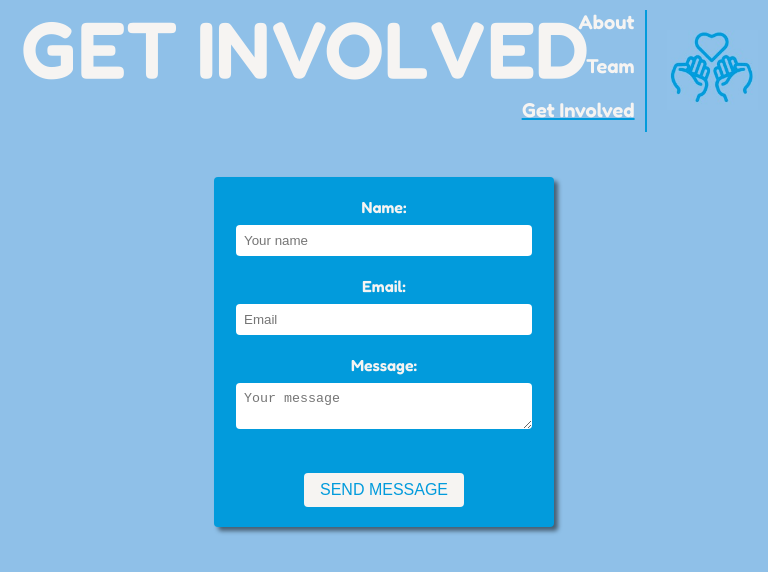
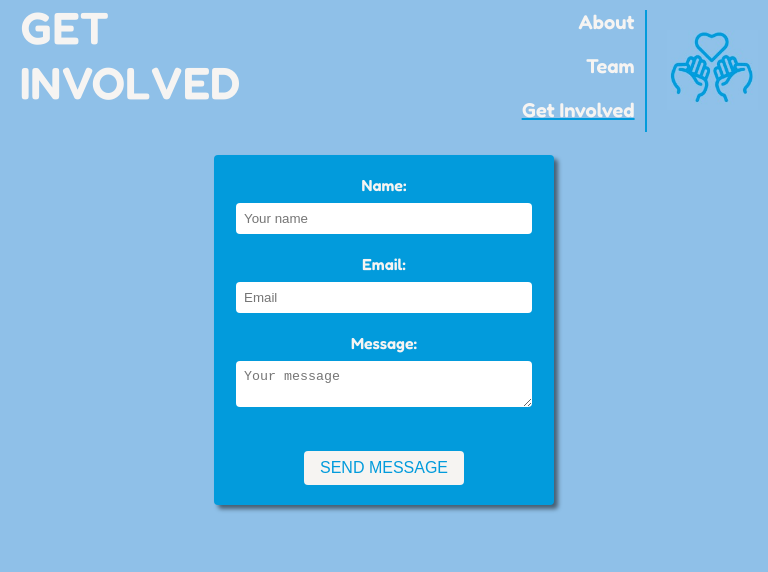
Before and after one commit to athenshelpinghand/Website, a React (Create React App) app: page /get-involved in a window 768 px wide. Shown: the top 572 px of the page. Built offline with nearby package versions, Linux system fonts and the light colour scheme.

Commit message:
mobile pt 2

```diff
--- a/src/pages/styles/getInvolved.css
+++ b/src/pages/styles/getInvolved.css
@@ -88,3 +88,21 @@
 
 
   }
+
+  @media only screen and (min-width: 600px) and (max-width: 860px) {
+
+
+    .pageTitleGI {
+      /* position:relative; */
+      text-align: left;
+      font-size: 45px;
+    width:200px;
+      margin-top: 0;
+      margin-left: 20px;
+
+      color:#f6f4f2;
+    }
+
+
+
+  }
```
